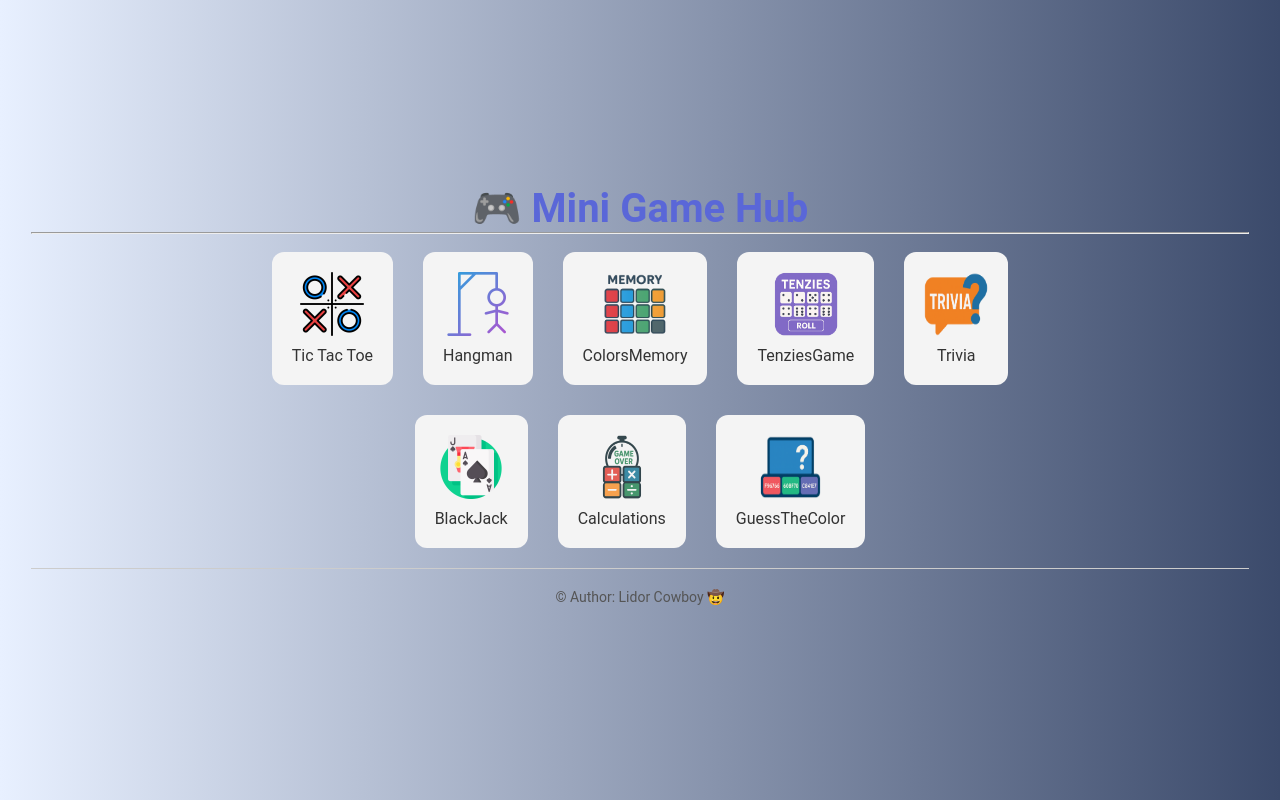
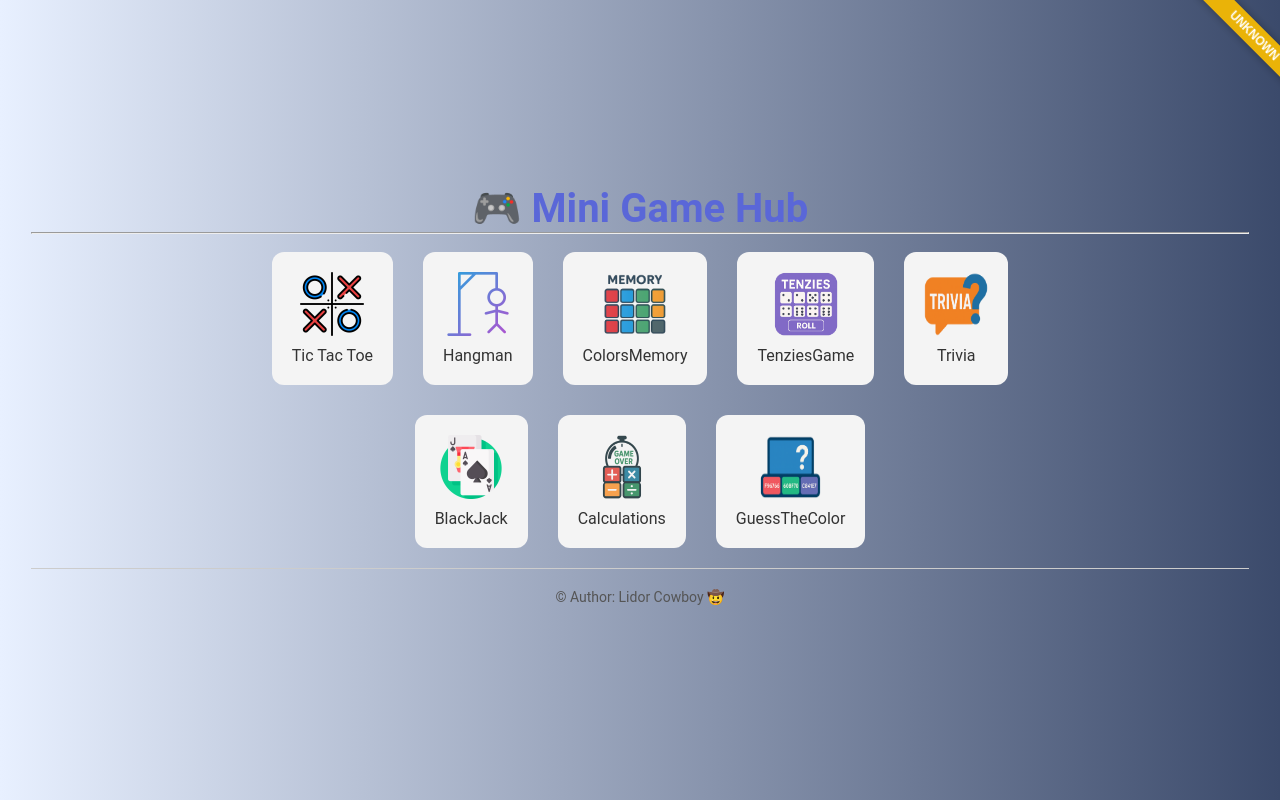
Before and after one commit to LidorPrototype/Mini-Games-Hub, a React (Vite) app: page / in a window 1280 px wide. Built offline with nearby package versions, Linux system fonts and the light colour scheme.

Commit message:
env related banner

```diff
--- a/src/main.jsx
+++ b/src/main.jsx
@@ -4,8 +4,41 @@ import { createRoot } from 'react-dom/client'
 import './index.css'
 import App from './App.jsx'
 
+const environment = import.meta.env.VITE_ENVIRONMENT?.trim() || "unknown";
+let color;
+/*
+ * #16a34a
+ * #dc2626
+ * #eab308
+**/
+if (environment === "preprod") color = "#16a34a";
+else if (environment === "prod") color = "#dc2626";
+else if (environment === "unknown") color = "#eab308";
+
 createRoot(document.getElementById('root')).render(
   <StrictMode>
+    {environment && (
+      <div
+        style={{
+          position: 'fixed',
+          top: 0,
+          right: 0,
+          zIndex: 9999,
+          backgroundColor: color,
+          color: '#fff',
+          fontSize: '0.75rem',
+          fontWeight: '700',
+          fontFamily: 'sans-serif',
+          padding: '0.25rem 2.5rem',
+          transform: 'rotate(45deg) translate(35%, -70%)',
+          boxShadow: '0 0 10px rgba(0,0,0,0.3)',
+          pointerEvents: 'none',
+          textTransform: 'uppercase',
+        }}
+      >
+        {environment.toUpperCase()}
+      </div>
+    )}
     <App />
   </StrictMode>,
 )
```
Also changed, not shown: src/index.css (line endings or trailing spaces).
